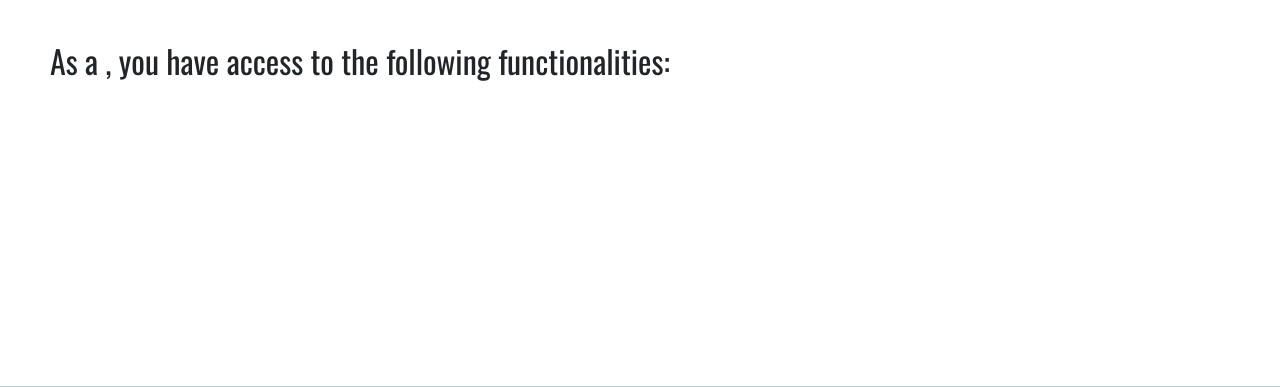
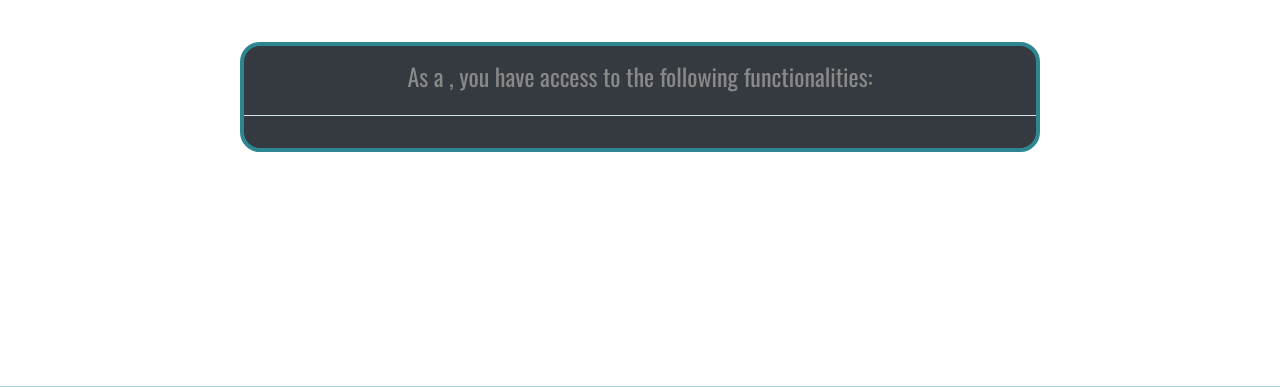
Before and after one commit to ayushgd/hms, a Python web app: template templates/index.html in a window 1280 px wide. Shown: the part 174-561 px from the top of the page. Run offline with Jinja, Linux system fonts and the light colour scheme; the template is opened without the code that fills it, so the values that code supplies are empty; some libraries are stand-ins or nearby versions.

Commit message:
UI Changed

```diff
--- a/templates/index.html
+++ b/templates/index.html
@@ -1,12 +1,21 @@
 {% extends 'layout.html' %}
+
+{% block head %}
+<style>
+    ol li {
+        font-weight: 300 !important;
+    }
+</style>
+{% endblock %}
 
 {% block content %}
 <div class="text-center" style="margin: 3em auto;">
     <h1>Welcome , {{ user }} !</h1>
 </div>
-<div style="margin-left: 50px ;">
-    <h2> As a {{ session['stakeholder'] }} , you have access to the following functionalities:</h2>
-    <ul>
+<div class="text-center card bg-dark text-white" style="width: 100vw; max-width: 800px; margin: 0 auto; border:4px solid var(--origin); border-radius: 20px; padding-top: 1em;">
+    <h4> As a <span style="color: var(--origin);">{{ session['stakeholder'] }}</span>, you have access to the following functionalities:</h4>
+    <hr style="background-color: var(--light);"/>
+    <ol style="list-style-position: inside;">
         {% if session['stakeholder'] == 'registration_desk_executive' %}
         <li>Creation, updation, deletion, viewing, searching and billing of patients</li>
         {% endif %}
@@ -16,6 +25,6 @@
         {% if session['stakeholder'] == 'registration_desk_executive' or session['stakeholder'] == 'diagnostic_executive'%}
         <li>Viewing history of diagnostics carried on the patient and adding new tests</li>
         {% endif %}
-    </ul>
+    </ol>
 </div>
 {% endblock %}
--- a/templates/layout.html
+++ b/templates/layout.html
@@ -11,10 +11,7 @@
       rel="stylesheet"
       href="https://cdnjs.cloudflare.com/ajax/libs/twitter-bootstrap/4.5.0/css/bootstrap.min.css"
     />
-    <link
-      rel="stylesheet"
-      href="https://fonts.googleapis.com/css?family=Oswald"
-    />
+    <link href="https://fonts.googleapis.com/css2?family=Oswald:wght@200;300;400;600&display=swap" rel="stylesheet">
     <link
       rel="stylesheet"
       href="https://cdnjs.cloudflare.com/ajax/libs/ionicons/2.0.1/css/ionicons.min.css"
```
Also changed, not shown: Routes.py (+8 -11 lines), HMS.db.
